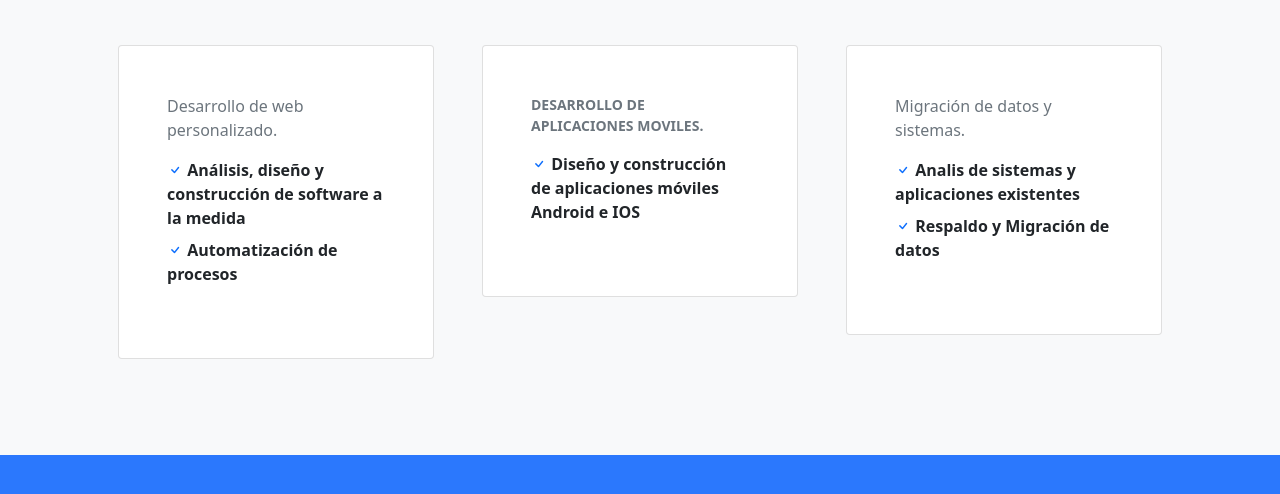
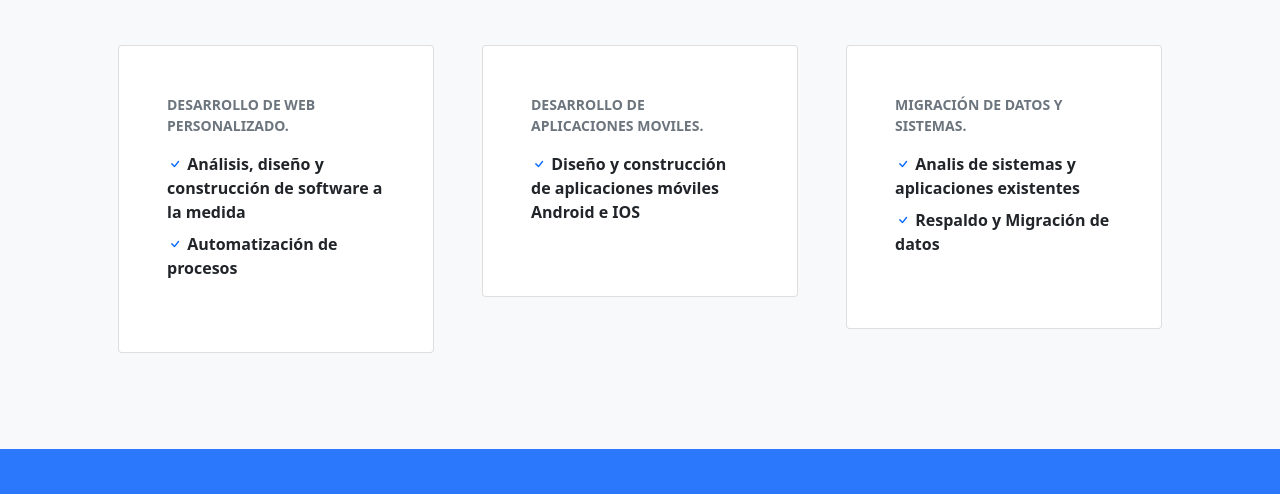
Before and after one commit to Egdfc/JRPCONSULTING-PAGE, a website: page dist/pricing.html in a window 1280 px wide. Shown: the part 241-735 px from the top of the page. Drawn offline with nearby package versions, Linux system fonts and the light colour scheme.

Commit message:
"corecion mayusculas txt pricing"

```diff
--- a/dist/pricing.html
+++ b/dist/pricing.html
@@ -50,10 +50,12 @@
                         <div class="col-lg-6 col-xl-4">
                             <div class="card mb-5 mb-xl-0">
                                 <div class="card-body p-5">
-                                    <div class="small text-uppercase fw-bold text-muted"></div>
+                                    <div class="small text-uppercase fw-bold ">
                                     <div class="mb-3">
                                         <span class="text-muted titulo">Desarrollo de web personalizado.</span>
                                     </div>
+
+                                   </div>
                                     <ul class="list-unstyled mb-4">
                                         <li class="mb-2">
                                             <i class="bi bi-check text-primary"></i>
@@ -95,9 +97,12 @@
                         <div class="col-lg-6 col-xl-4">
                             <div class="card">
                                 <div class="card-body p-5">
+                                    <div class="small text-uppercase fw-bold ">
                                     <span class="text-muted titulo">Migración de datos y sistemas.</span>                                    <div class="mb-3">
+                                     </div>
                                         <span class="display-4 fw-bold"></span>
                                         <span class="text-muted"></span>
+
                                     </div>
                                     <ul class="list-unstyled mb-4">
                                         <li class="mb-2">
```
